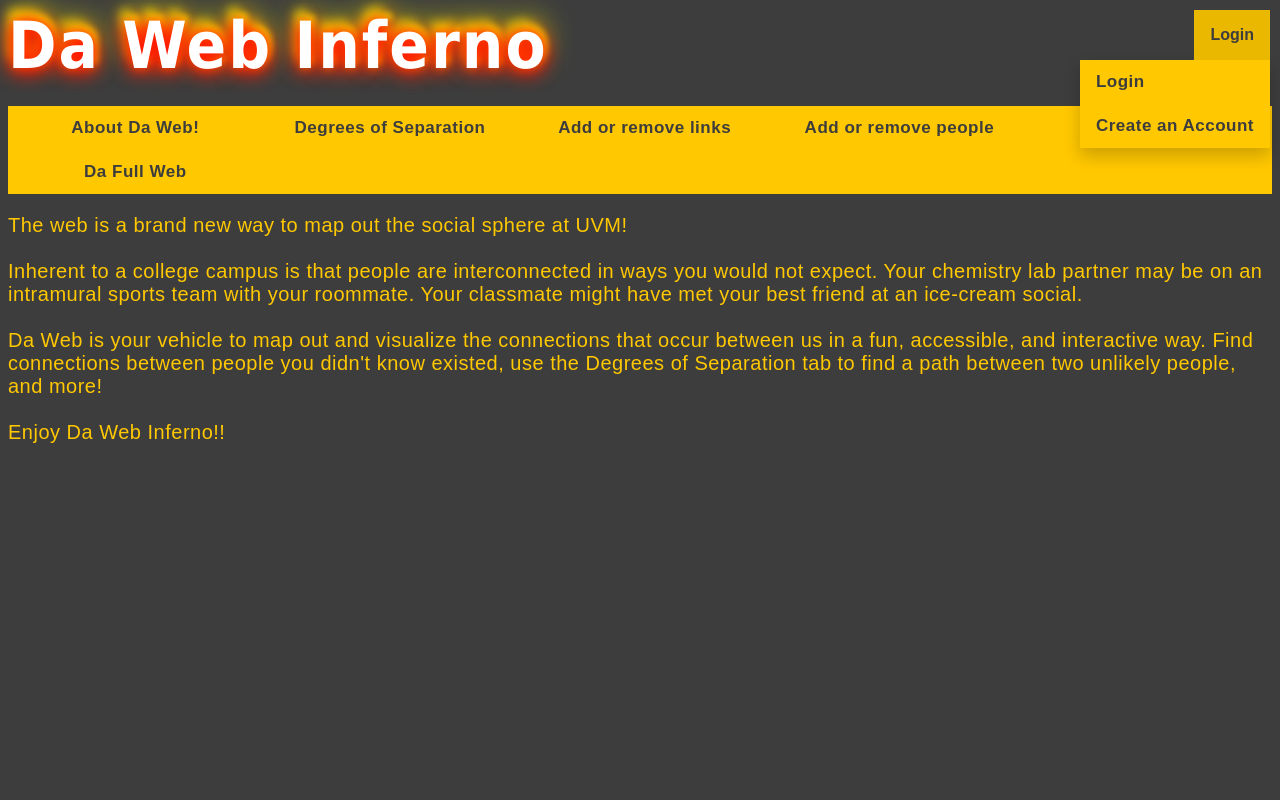
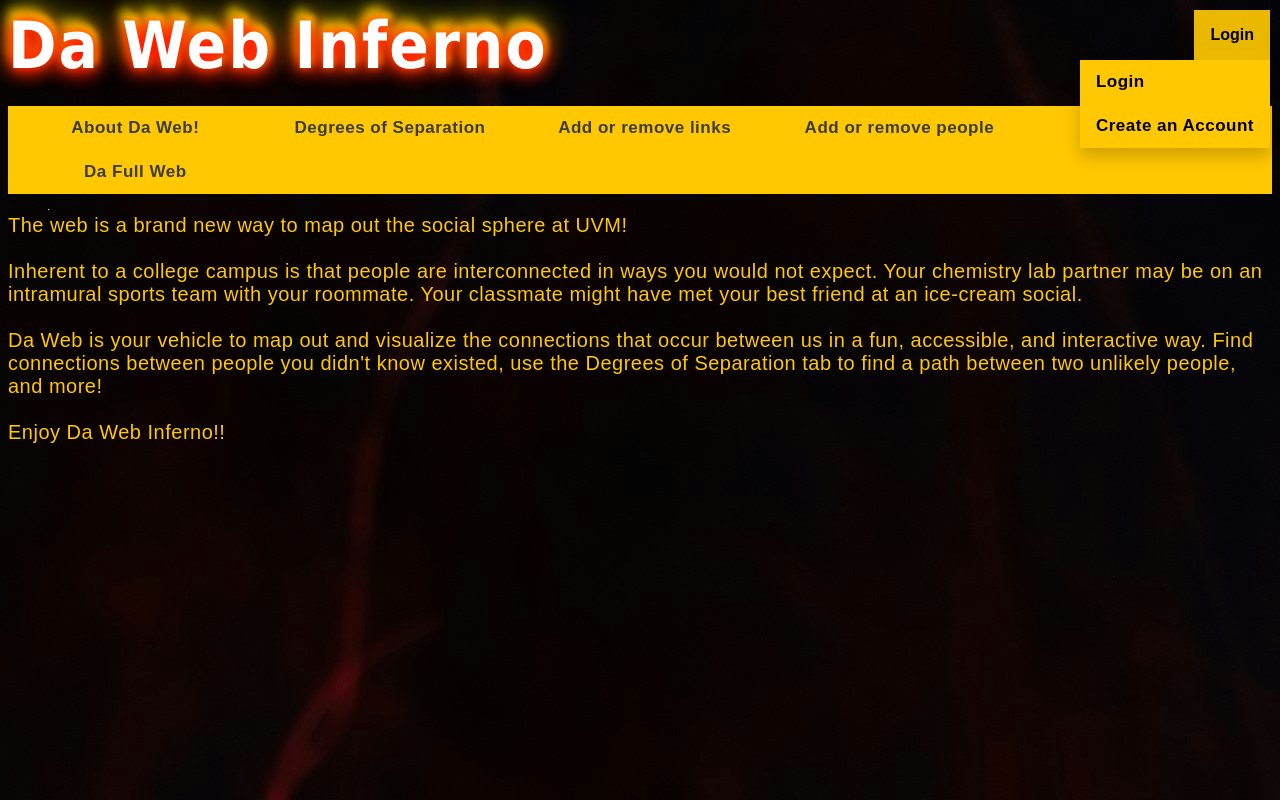
Before and after one commit to VarunVijay625/Social_WEB_Development, a website built with Vite: page about.html in a window 1280 px wide. Both pictures are taken after a click on the button "Login". Built offline with nearby package versions, Linux system fonts and the light colour scheme.

Commit message:
changed background

```diff
--- a/styles.css
+++ b/styles.css
@@ -1,5 +1,6 @@
 body {
-    background-color: #3d3d3d;
+    background-color: black;
+    background-image: url("background_pictures/sparks_2.jpg");
     color: #FFC800;
     font-family: arial;
     letter-spacing: .5px;
@@ -106,7 +107,7 @@
 
 .drop-btn {
     padding: 12 px;
-    color: #3d3d3d;
+    color: black;
     text-decoration: none;
     font-size: 17px;
     text-align: center; /* If you want the text to be centered */
@@ -115,7 +116,7 @@
 
 .login-dropdown a {
     padding: 12 px;
-    color: #3d3d3d;
+    color: black;
     text-decoration: none;
     font-size: 17px;
     text-align: left;
@@ -125,7 +126,7 @@
 
 .drop-btn {
     background-color: #ffc800;
-    color: #3d3d3d;
+    color: black;
     font-family: arial;
     padding: 16px;
     font-size: 16px;
@@ -159,7 +160,7 @@
 }
 
 .dropdown-content a{
-    color: #3d3d3d;
+    color: black;
     padding: 12px 16px;
     text-decoration: none;
     display: block;
```
Also changed, not shown: background_pictures/sparks_1.jpg (added), background_pictures/sparks_2.jpg (added), 2 other files.
